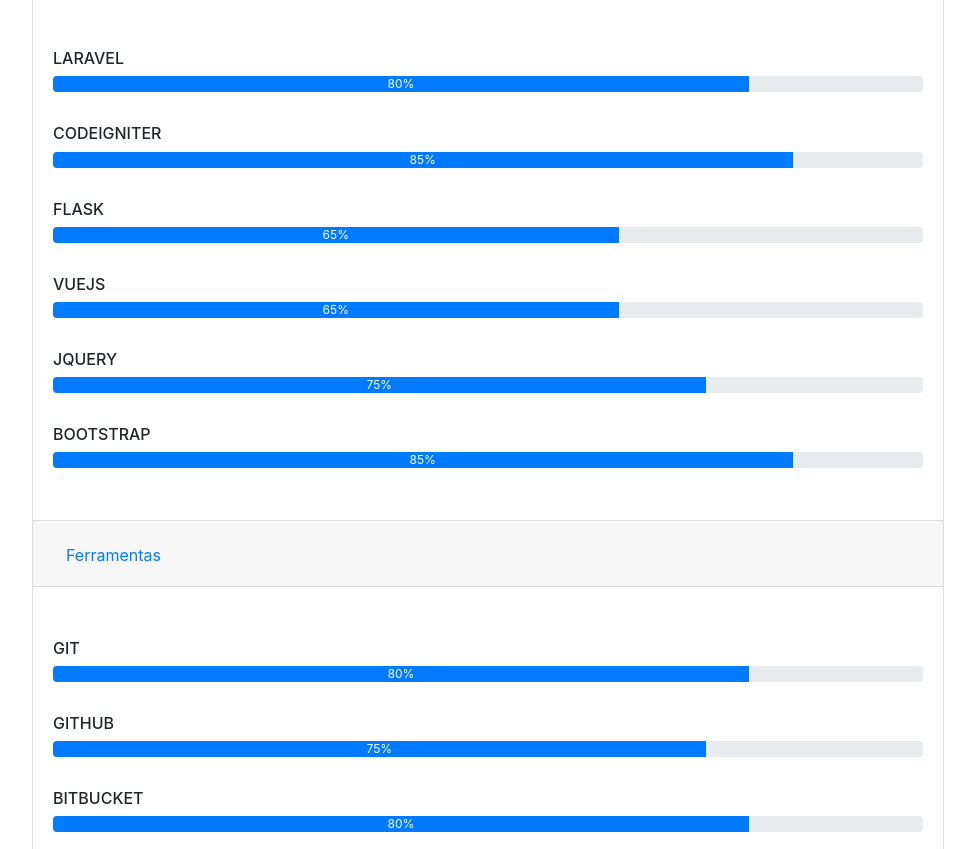
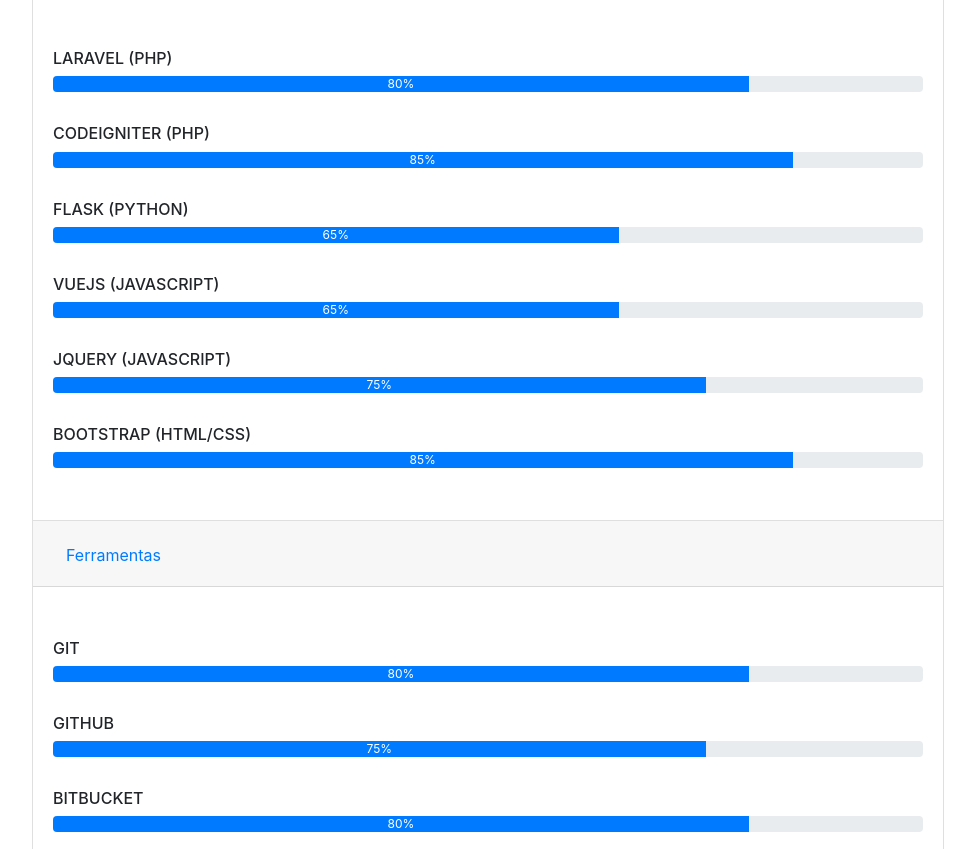
Before and after one commit to christian-de-ornellas/christian-de-ornellas.github.io, a website with bundled scripts: page index.html in a window 1280 px wide. Shown: the part 2096-2945 px from the top of the page, without its empty margins (288-1263 px from the left). Built offline with nearby package versions, Linux system fonts and the light colour scheme; a web font is replaced by a local one.

Commit message:
Update index.html

```diff
--- a/index.html
+++ b/index.html
@@ -250,7 +250,7 @@
               data-parent="#accordionExample">
               <div class="card-body">
                 <div class="m-interval">
-                  <h6>Laravel</h6>
+                  <h6>Laravel (PHP)</h6>
                   <div class="progress">
                     <div class="progress-bar" role="progressbar" style="width: 80%;" aria-valuenow="80"
                       aria-valuemin="0" aria-valuemax="100">80%</div>
@@ -258,7 +258,7 @@
                 </div>
 
                 <div class="m-interval">
-                  <h6>Codeigniter</h6>
+                  <h6>Codeigniter (PHP)</h6>
                   <div class="progress">
                     <div class="progress-bar" role="progressbar" style="width: 85%;" aria-valuenow="85"
                       aria-valuemin="0" aria-valuemax="100">85%</div>
@@ -266,7 +266,7 @@
                 </div>
 
                 <div class="m-interval">
-                  <h6>Flask</h6>
+                  <h6>Flask (PYTHON)</h6>
                   <div class="progress">
                     <div class="progress-bar" role="progressbar" style="width: 65%;" aria-valuenow="65"
                       aria-valuemin="0" aria-valuemax="100">65%</div>
@@ -274,7 +274,7 @@
                 </div>
 
                 <div class="m-interval">
-                  <h6>VueJs</h6>
+                  <h6>VueJs (JAVASCRIPT)</h6>
                   <div class="progress">
                     <div class="progress-bar" role="progressbar" style="width: 65%;" aria-valuenow="65"
                       aria-valuemin="0" aria-valuemax="100">65%</div>
@@ -282,7 +282,7 @@
                 </div>
 
                 <div class="m-interval">
-                  <h6>jQuery</h6>
+                  <h6>jQuery (JAVASCRIPT)</h6>
                   <div class="progress">
                     <div class="progress-bar" role="progressbar" style="width: 75%;" aria-valuenow="75"
                       aria-valuemin="0" aria-valuemax="100">75%</div>
@@ -290,7 +290,7 @@
                 </div>
 
                 <div class="m-interval">
-                  <h6>Bootstrap</h6>
+                  <h6>Bootstrap (HTML/CSS)</h6>
                   <div class="progress">
                     <div class="progress-bar" role="progressbar" style="width: 85%;" aria-valuenow="85"
                       aria-valuemin="0" aria-valuemax="100">85%</div>
```
